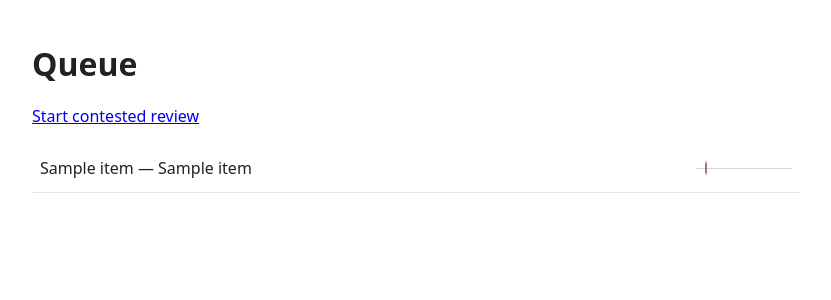
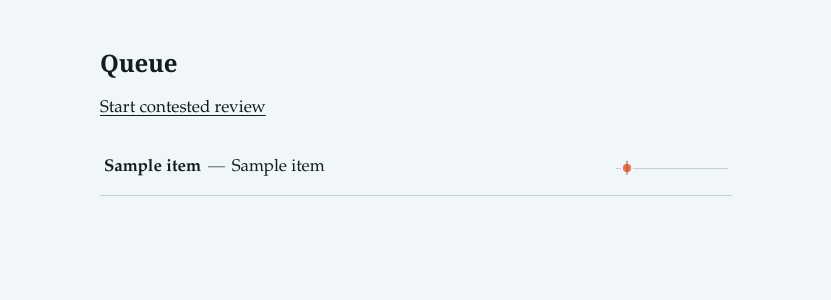
Before and after one commit to mr-mcox/koi, a Python web app: template src/screen/web/templates/queue.html in a window 1280 px wide. Shown: the top 300 px of the page, without its empty margins (224-1055 px from the left). Run offline with Jinja, Linux system fonts and the light colour scheme; the template is opened without the code that fills it: most values are stand-ins (such as "Sample title", 1, 10 or a date in 2020).

Commit message:
feat: New styling

```diff
--- a/src/screen/web/static/app.css
+++ b/src/screen/web/static/app.css
@@ -1,17 +1,78 @@
+/*
+ * Palette: one OKLCH system, everywhere. Chrome (paper/ink/rule) sits on a fixed
+ * cool hue (a pond, not a page). The fit scale is a proper diverging triad
+ * (ColorBrewer-style, e.g. PuOr) rather than a stoplight or a one-hue ramp: two
+ * endpoints matched in lightness and chroma so neither outshouts the other — a
+ * cool blue-teal for "poor", the koi-orange accent family for "strong" — with a
+ * genuinely neutral, low-chroma light midpoint for "mixed" (not a blend of the
+ * two endpoints, which is how diverging scales avoid a muddy middle).
+ * `--accent-hue` is set per company/opening (routes.py `_accent_hues`, a stable
+ * hash of the id, styling only) and stays inside the koi-orange band —
+ * decorative variation, never a second signal.
+ */
+:root {
+  --paper: oklch(97% 0.006 220);
+  --paper-dim: oklch(94% 0.01 220);
+  --ink: oklch(22% 0.02 220);
+  --ink-muted: oklch(48% 0.02 220);
+  --rule: oklch(85% 0.012 220);
+
+  --fit-poor: oklch(52% 0.13 235);
+  --fit-mixed: oklch(90% 0.015 90);
+  --fit-strong: oklch(56% 0.14 45);
+
+  --accent-hue: 42; /* fallback; every real page sets its own */
+  --accent: oklch(68% 0.15 var(--accent-hue));
+  --accent-soft: oklch(90% 0.05 var(--accent-hue));
+}
+
+* , *::before, *::after { box-sizing: border-box; }
+
 body {
-  font-family: system-ui, -apple-system, BlinkMacSystemFont, "Segoe UI", sans-serif;
-  line-height: 1.5;
-  max-width: 48rem;
+  font-family: Charter, "Iowan Old Style", "Palatino Linotype", Palatino, Georgia, serif;
+  font-size: 1.0625rem;
+  line-height: 1.6;
+  max-width: 42rem;
   margin: 0 auto;
-  padding: 1rem;
-  color: #222;
-  background: #fff;
+  padding: 1.5rem 1.25rem 4rem;
+  color: var(--ink);
+  background: var(--paper);
+  -webkit-font-smoothing: antialiased;
+  text-rendering: optimizeLegibility;
 }
 
 h1, h2 {
+  font-family: Charter, Georgia, serif;
   font-weight: 600;
+  line-height: 1.25;
   margin-top: 1.5rem;
   margin-bottom: 0.75rem;
+}
+
+h1 { font-size: 1.5rem; letter-spacing: -0.01em; }
+
+/* Company/title perturbation (idea #: "two things changing in relation to each
+   other"): company sits near-neutral chrome, the opening's title carries the
+   fuller accent so the more specific, more decision-relevant name draws the
+   eye. Both derive from the same per-page --accent-hue tree, so a company's
+   openings read as kin. */
+.entity-company {
+  color: oklch(45% 0.05 var(--accent-hue));
+  font-weight: 600;
+}
+
+.entity-sep {
+  color: var(--ink-muted);
+  padding: 0 0.15em;
+}
+
+.entity-opening {
+  color: oklch(38% 0.1 var(--accent-hue));
+}
+
+h1 .entity-company,
+h1 .entity-opening {
+  font-size: inherit;
 }
 
 .queue {
@@ -23,42 +84,33 @@ h1, h2 {
 .queue li {
   display: flex;
   align-items: center;
-  gap: 0.75rem;
-  padding: 0.75rem 0.5rem;
-  border-bottom: 1px solid #e5e5e5;
+  gap: 1rem;
+  padding: 0.9rem 0.25rem;
+  border-bottom: 1px solid var(--rule);
 }
 
 .queue .title {
   flex: 1;
+  min-width: 0;
   color: inherit;
   text-decoration: none;
 }
 
-.queue .title:hover {
+.queue .title:hover .entity-opening {
   text-decoration: underline;
+  text-decoration-color: var(--accent);
 }
 
 .score {
   font-variant-numeric: tabular-nums;
-  color: #666;
+  color: var(--ink-muted);
 }
-
-.chip {
-  display: inline-block;
-  padding: 0.15rem 0.5rem;
-  border-radius: 0.25rem;
-  font-size: 0.85rem;
-  font-weight: 500;
-  text-transform: capitalize;
-  white-space: nowrap;
-}
-
 
 .score-summary {
   display: flex;
   gap: 1rem;
   align-items: center;
-  margin-bottom: 1rem;
+  margin-bottom: 1.5rem;
 }
 
 .assertions {
@@ -222,68 +292,129 @@ h1, h2 {
 .dimension-ruling-form {
   justify-self: end;
 }
+
 .dimension-ruling-pad {
   position: relative;
   width: 6rem;
   height: 3rem;
-  border: 1px solid #ccc;
+  border: 1px solid var(--rule);
   border-radius: 0.35rem;
-  background: linear-gradient(to right, #f8d7da, #fff3cd, #d1e7dd);
+  background: linear-gradient(
+    to right,
+    var(--fit-poor),
+    var(--fit-mixed),
+    var(--fit-strong)
+  );
   cursor: pointer;
 }
+
 .dimension-ruling-pad.dimension-ruling-pin {
-  border: 2px solid #333;
+  border: 2px solid var(--ink);
 }
+
 .dimension-ruling-cursor {
   position: absolute;
   width: 0.55rem;
   height: 0.55rem;
-  border: 2px solid #333;
+  border: 2px solid var(--ink);
   border-radius: 50%;
-  background: #fff;
+  background: var(--paper);
   transform: translate(-50%, 50%);
   pointer-events: none;
 }
 
-
+/*
+ * The boundary glyph: a shallow transit-dip light curve, not a flat bar. The
+ * baseline is a gently bowed rule (Kepler half of the name); the credible
+ * interval draws as a soft koi-orange wash under the dip rather than a hard
+ * bar (`--median-pct` is set inline per-glyph and drives the dip's own
+ * position). A settle-in ripple plays once per htmx swap; the initial page
+ * load gets it too (the glyph mounts fresh either way), and reduced-motion
+ * drops straight to the end state.
+ */
 .boundary-glyph {
   display: inline-block;
-  width: 6rem;
+  width: 7rem;
   flex: 0 0 auto;
-  height: 0.75rem;
+  height: 1.1rem;
   position: relative;
   vertical-align: middle;
 }
 
 .boundary-baseline {
   position: absolute;
-  top: 50%;
+  top: 55%;
   left: 0;
   right: 0;
   height: 1px;
-  background: rgba(0, 0, 0, 0.15);
+  background: var(--rule);
+}
+
+.boundary-dip {
+  position: absolute;
+  top: 0;
+  bottom: 35%;
+  border-radius: 0 0 60% 60% / 0 0 100% 100%;
+  background: linear-gradient(to bottom, transparent, var(--accent-soft) 85%);
+  opacity: 0.8;
 }
 
 .boundary-range {
   position: absolute;
-  top: calc(50% - 1px);
+  top: calc(55% - 1px);
   height: 2px;
-  background: rgba(0, 0, 0, 0.35);
+  background: var(--accent);
+  opacity: 0.55;
+  border-radius: 2px;
 }
 
 .boundary-marker {
   position: absolute;
-  top: 50%;
+  top: 55%;
   transform: translate(-50%, -50%);
 }
+
 .boundary-median {
-  width: 1px;
-  height: 0.6rem;
-  background: rgba(0, 0, 0, 0.7);
+  width: 0.5rem;
+  height: 0.5rem;
+  border-radius: 50%;
+  background: var(--accent);
+  box-shadow: 0 0 0 2px var(--paper);
 }
 
 .boundary-tick {
   width: 1px;
   height: 0.9rem;
-  background: rgba(200, 0, 0, 0.6);
+  background: oklch(55% 0.15 25);
 }
+
+@keyframes koi-ripple {
+  0% { transform: translate(-50%, -50%) scale(0.2); opacity: 0; }
+  60% { opacity: 0.5; }
+  100% { transform: translate(-50%, -50%) scale(2.6); opacity: 0; }
+}
+
+.boundary-median::after {
+  content: "";
+  position: absolute;
+  inset: 0;
+  border-radius: 50%;
+  border: 1px solid var(--accent);
+  animation: koi-ripple 900ms ease-out 1;
+}
+
+@media (prefers-reduced-motion: reduce) {
+  .boundary-median::after { animation: none; content: none; }
+}
+
+/* Index/queue chrome kept from the previous build, restyled onto tokens. */
+.entries { list-style: none; margin: 0; padding: 0; }
+
+.entries li + li {
+  margin-top: 2rem;
+  padding-top: 2rem;
+  border-top: 1px solid var(--rule);
+}
+
+a { color: var(--ink); text-underline-offset: 0.16em; text-decoration-thickness: 1px; }
+a:hover { color: var(--accent); }
--- a/src/screen/web/templates/_boundary_glyph.html
+++ b/src/screen/web/templates/_boundary_glyph.html
@@ -2,8 +2,9 @@
 {% set low_pct = (glyph.low_pct * 100) | round(2) %}
 {% set median_pct = (glyph.median_pct * 100) | round(2) %}
 {% set high_pct = (glyph.high_pct * 100) | round(2) %}
-<span class="boundary-glyph" role="img" aria-label="credible interval on the score axis"{% if glyph.crossing_probability is not none %} title="{{ (glyph.crossing_probability * 100) | round(1) }}% chance of crossing the boundary"{% endif %}>
+<span class="boundary-glyph" role="img" aria-label="credible interval on the score axis" style="--median-pct: {{ median_pct }};"{% if glyph.crossing_probability is not none %} title="{{ (glyph.crossing_probability * 100) | round(1) }}% chance of crossing the boundary"{% endif %}>
   <span class="boundary-baseline"></span>
+  <span class="boundary-dip" style="left: {{ low_pct }}%; right: {{ 100 - high_pct }}%;"></span>
   <span class="boundary-range" style="left: {{ low_pct }}%; right: {{ 100 - high_pct }}%;"></span>
   <span class="boundary-marker boundary-median" style="left: {{ median_pct }}%;"></span>
   {% if glyph.boundary_pct is not none %}
--- a/src/screen/web/templates/queue.html
+++ b/src/screen/web/templates/queue.html
@@ -7,7 +7,11 @@
   <ol class="queue">
     {% for item in items %}
     <li>
-      <a class="title" href="/openings/{{ item.opening_id }}/rate">{{ item.company_name }} — {{ item.opening_title }}</a>
+      <a class="title" href="/openings/{{ item.opening_id }}/rate">
+        <span class="entity-company" style="--accent-hue: {{ item.company_hue }};">{{ item.company_name }}</span>
+        <span class="entity-sep">—</span>
+        <span class="entity-opening" style="--accent-hue: {{ item.opening_hue }};">{{ item.opening_title }}</span>
+      </a>
       {{ boundary_glyph(item.glyph) }}
     </li>
     {% endfor %}
--- a/src/screen/web/templates/rating.html
+++ b/src/screen/web/templates/rating.html
@@ -1,7 +1,11 @@
 {% extends "base.html" %}
 {% block title %}Rate {{ company.name }} — {{ opening.title }}{% endblock %}
 {% block content %}
-  <h1>{{ company.name }} — {{ opening.title }}</h1>
+  <h1>
+    <span class="entity-company" style="--accent-hue: {{ company_hue }};">{{ company.name }}</span>
+    <span class="entity-sep">—</span>
+    <span class="entity-opening" style="--accent-hue: {{ opening_hue }};">{{ opening.title }}</span>
+  </h1>
   {% include "_rating_content.html" %}
   {% if contested and next_contested_id %}
   <p><a class="next-contested" href="/openings/{{ next_contested_id }}/contested">Next contested opening</a></p>
```
Also changed, not shown: other parts of src/screen/web/static/app.css (+42 -24 lines), src/screen/web/routes.py (+44 -17 lines).
